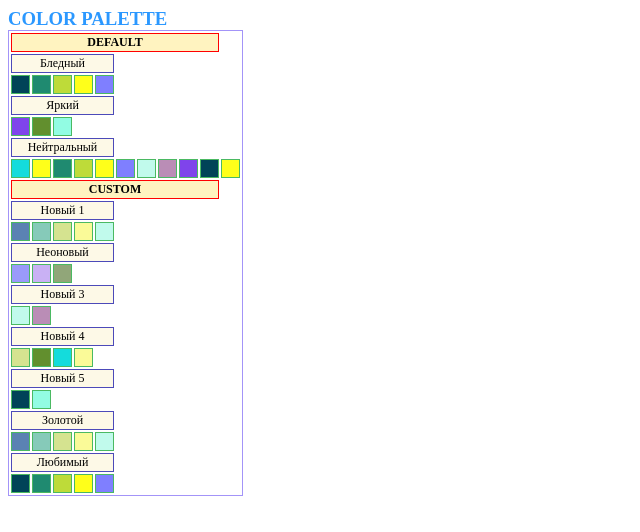
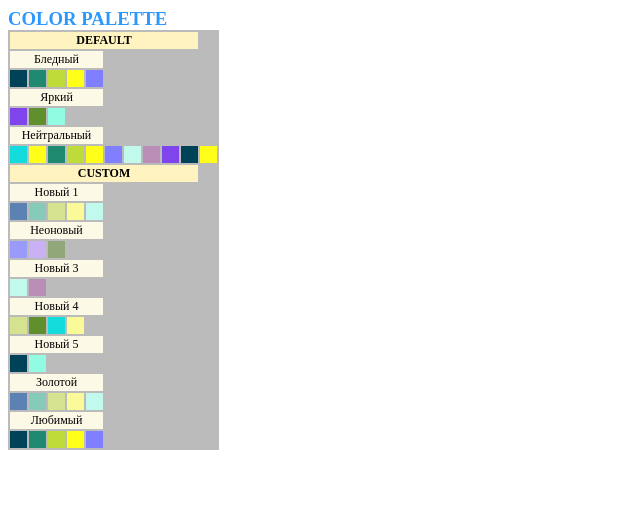
Before and after one commit to ENNA-Egor/SuperJS, a plain HTML site: page index.html in a window 1280 px wide. Shown: the whole page, without its empty margins (0-640 px from the left). Drawn offline with Linux system fonts and the light colour scheme.

Commit message:
Убрал обводку элементов

```diff
--- a/css/style.css
+++ b/css/style.css
@@ -1,24 +1,25 @@
 th{
-    border: 1px solid rgb(255, 0, 0);
+    /* border: 1px solid rgb(255, 0, 0); */
     background-color: rgb(255, 243, 192);
     text-transform: uppercase;
     font-size: 12px;
 }
 td {
-    border: 1px solid rgb(74, 185, 98);
+    /* border: 1px solid rgb(74, 185, 98); */
    height: 15px;
    font-size: 12px;
 }
 
 .pod {
-    border: 1px solid rgb(76, 74, 185);
+    /* border: 1px solid rgb(76, 74, 185); */
     background-color: rgb(253, 249, 231);
     text-align: center;
     /* text-transform: lowercase; */
 }
 
 .table{
-    border: 1px solid rgb(163, 148, 248);
+    /* border: 1px solid rgb(163, 148, 248);  */
+    background-color: rgb(187, 187, 187);
 }
 h3{
     padding: auto;
```
